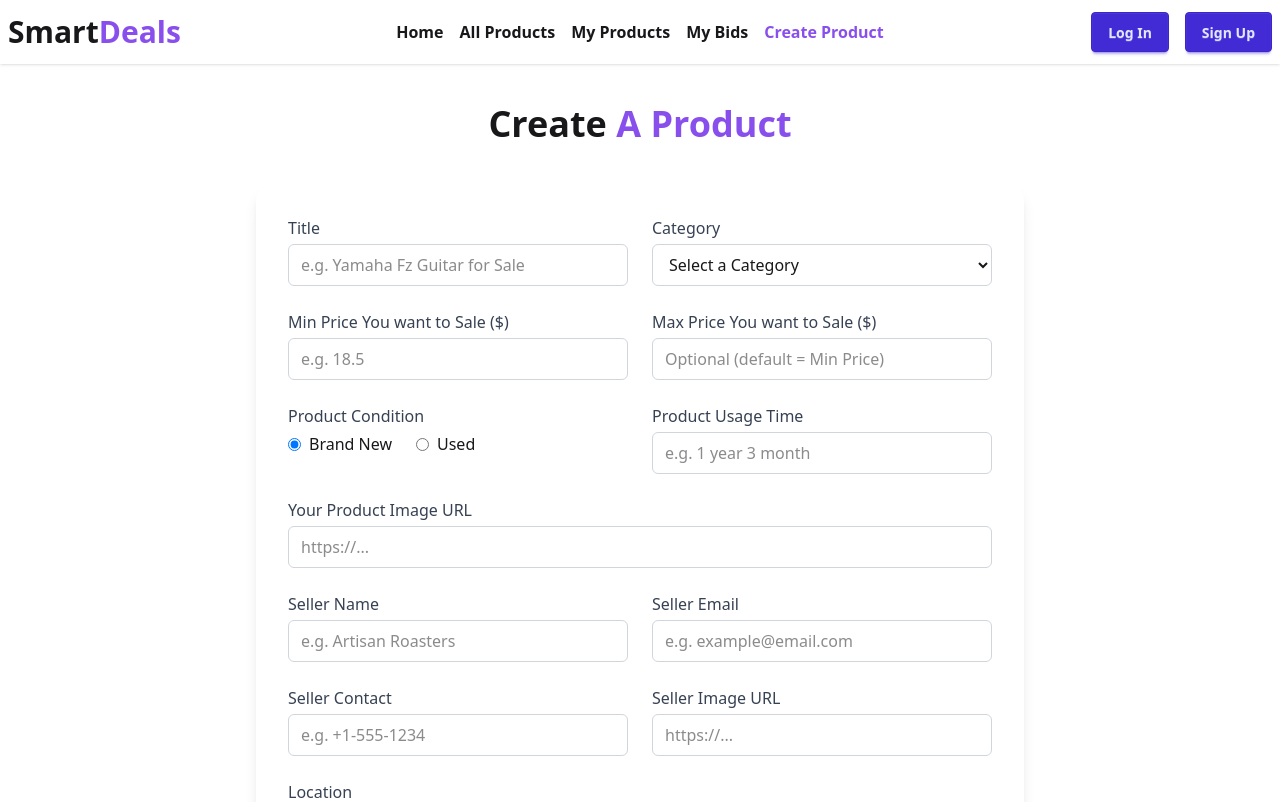
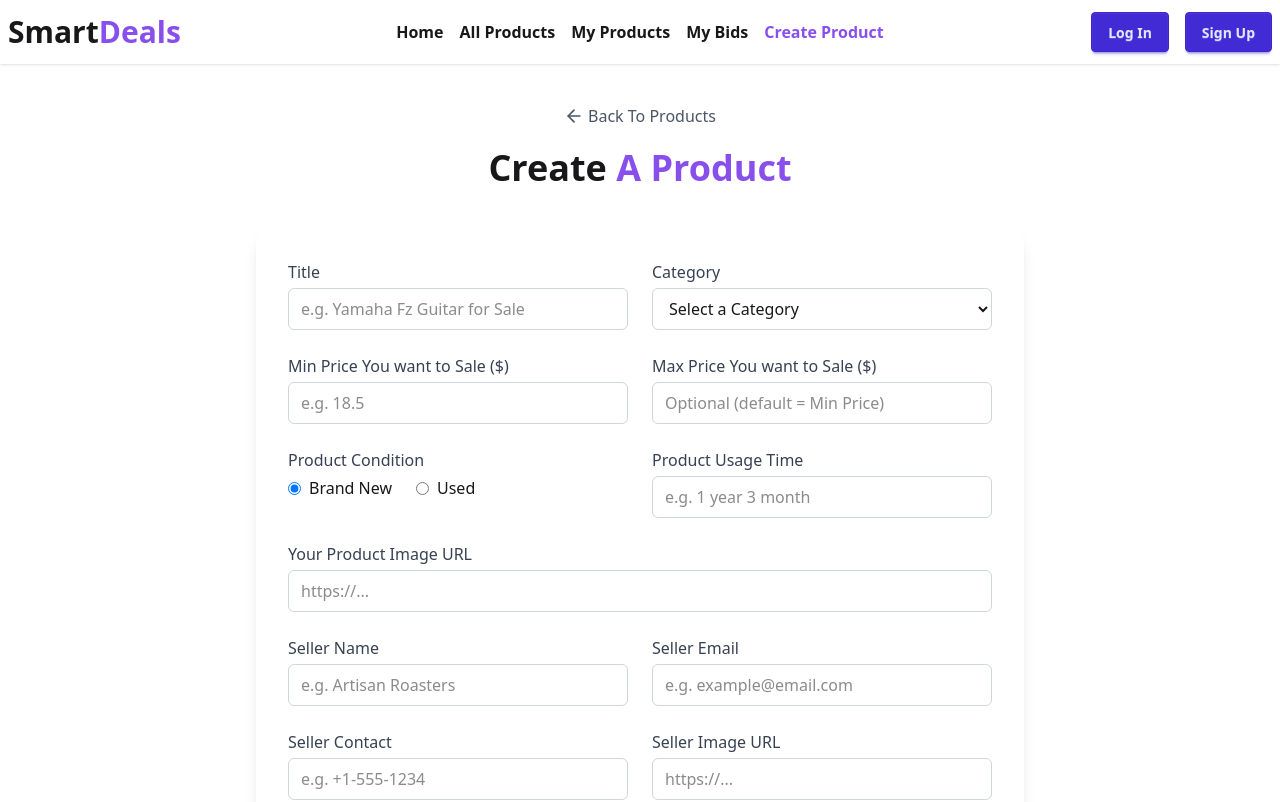
Before and after one commit to imtiaz8936/Smart-Deals-Client, a React (Vite) app: page /create-product in a window 1280 px wide. Shown: the top 802 px of the page. Built offline with nearby package versions, Linux system fonts and the light colour scheme; no server answers.

Commit message:
component added for showing recentProducts in the HomePage

```diff
--- a/src/Pages/CreateProduct.jsx
+++ b/src/Pages/CreateProduct.jsx
@@ -1,4 +1,6 @@
+import { ArrowLeft } from "lucide-react";
 import React, { useState } from "react";
+import { Link } from "react-router";
 
 const CreateProduct = () => {
   const [condition, setCondition] = useState("Brand New");
@@ -50,10 +52,19 @@ const CreateProduct = () => {
 
   return (
     <div>
-      <h1 className="font-bold text-4xl text-center my-10">
+      <div className="flex justify-center">
+        <button className="text-gray-600 mb-5 cursor-pointer hover:text-purple-600 mt-10">
+          <Link to="/all-products" className="flex gap-1 items-center">
+            <ArrowLeft size={20} />
+            <span className="font-medium">Back To Products</span>
+          </Link>
+        </button>
+      </div>
+
+      <h1 className="font-bold text-4xl text-center mb-10">
         Create <span className="text-[#894fed]">A Product</span>
       </h1>
-      <div className="max-w-3xl mx-auto bg-white p-8 rounded-2xl shadow-lg">
+      <div className="max-w-3xl mx-auto bg-white p-8 rounded-2xl shadow-lg mb-8">
         <form
           onSubmit={handleCreateProduct}
           className="grid grid-cols-1 md:grid-cols-2 gap-6"
--- a/src/Pages/Home.jsx
+++ b/src/Pages/Home.jsx
@@ -1,7 +1,12 @@
 import React from "react";
+import HomePageProducts from "./HomePageProducts";
 
 const Home = () => {
-  return <div>Home</div>;
+  return (
+    <div>
+      <HomePageProducts></HomePageProducts>
+    </div>
+  );
 };
 
 export default Home;
--- /dev/null
+++ b/src/Pages/HomePageProducts.jsx
@@ -0,0 +1,32 @@
+import React, { use } from "react";
+import ProductCard from "./ProductCard";
+import { Link } from "react-router";
+import { ArrowLeft } from "lucide-react";
+
+const productPromise = fetch("http://localhost:3000/recent-products").then(
+  (res) => res.json()
+);
+
+const HomePageProducts = () => {
+  const recentProducts = use(productPromise);
+  return (
+    <div>
+      <h1 className="font-bold text-4xl text-center my-10">
+        Recent <span className="text-[#894fed]">Products</span>
+      </h1>
+      <div className="grid grid-cols-1 md:grid-cols-2 lg:grid-cols-3 gap-4">
+        {recentProducts.map((product) => (
+          <ProductCard key={product._id} product={product}></ProductCard>
+        ))}
+      </div>
+
+      <div className="flex justify-center mt-6 mb-10">
+        <button className="px-8 py-3 text-center cursor-pointer mt-4 bg-linear-to-r from-purple-600 to-indigo-500 text-white rounded-lg font-medium hover:opacity-90 transition">
+          <Link to="/all-products">See All Products</Link>
+        </button>
+      </div>
+    </div>
+  );
+};
+
+export default HomePageProducts;
--- a/src/Pages/ProductDetails.jsx
+++ b/src/Pages/ProductDetails.jsx
@@ -9,7 +9,7 @@ const ProductDetails = () => {
   return (
     <div className="max-w-7xl mx-auto bg-gray-50 rounded-xl shadow-sm p-8">
       {/* Back Button */}
-      <button className="flex items-center gap-2 text-gray-600 mb-6 cursor-pointer hover:text-purple-600">
+      <button className="text-gray-600 mb-6 cursor-pointer hover:text-purple-600">
         <Link to="/all-products" className="flex gap-1 items-center">
           <ArrowLeft size={20} />
           <span className="font-medium">Back To Products</span>
@@ -116,7 +116,7 @@ const ProductDetails = () => {
           </div>
 
           {/* Buy Button */}
-          <button className="w-full cursor-pointer mt-4 py-3 bg-gradient-to-r from-purple-600 to-indigo-500 text-white rounded-lg font-medium hover:opacity-90 transition">
+          <button className="w-full cursor-pointer mt-4 py-3 bg-linear-to-r from-purple-600 to-indigo-500 text-white rounded-lg font-medium hover:opacity-90 transition">
             I Want To Buy This Product
           </button>
         </div>
```
